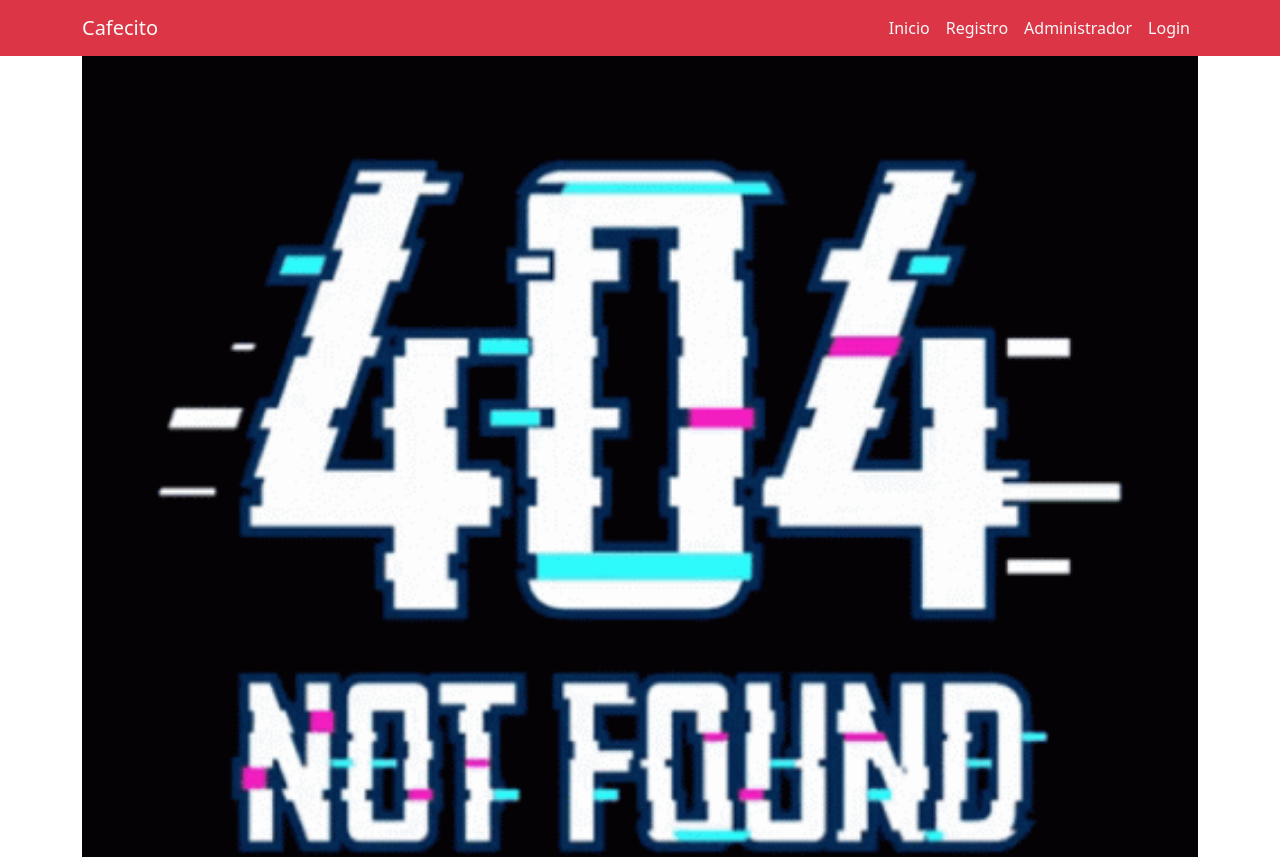
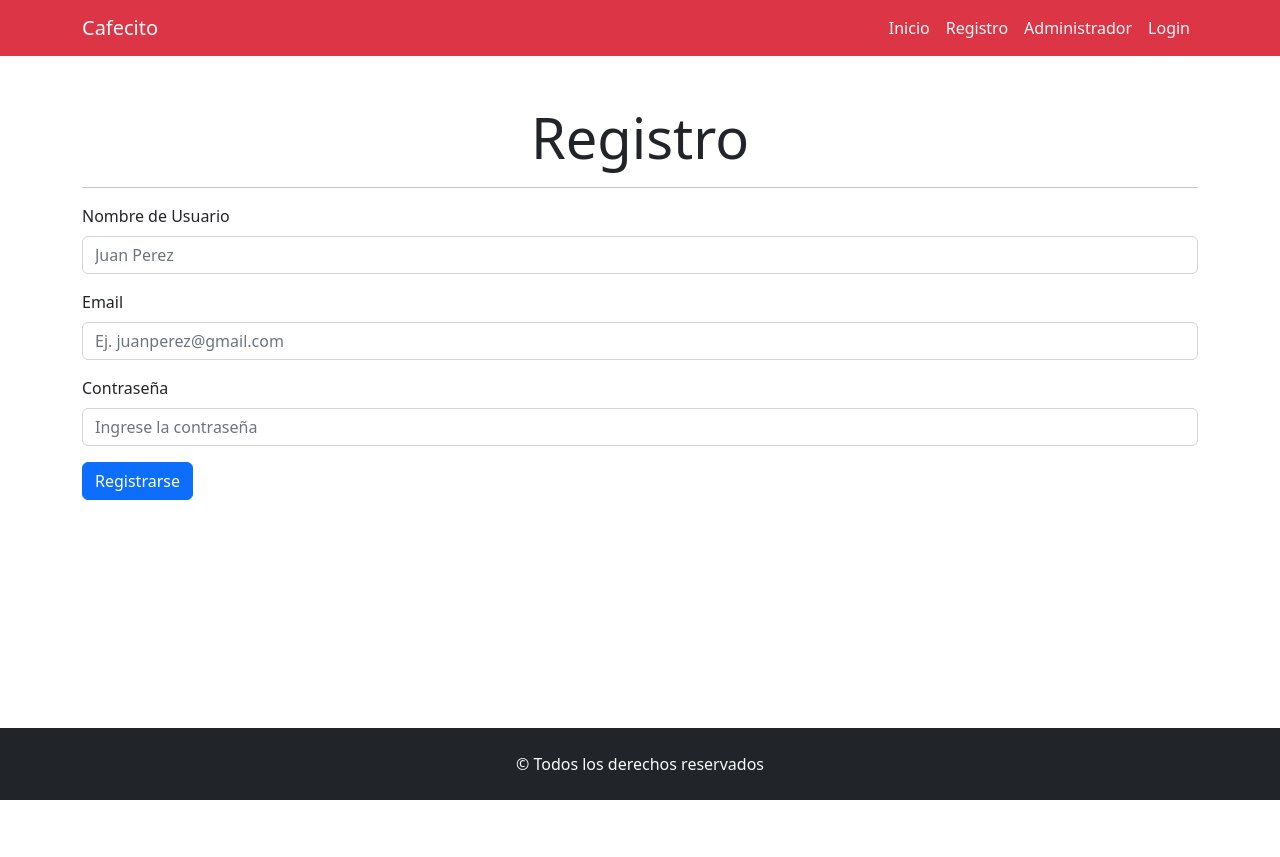
Before and after one commit to Juliancito1/CafecitoReact, a React (Vite) app: page /registro in a window 1280 px wide. Shown: the top 857 px of the page. After the commit the page ends 800 px from the top, so only its background shows below. Built offline with nearby package versions, Linux system fonts and the light colour scheme.

Commit message:
Se crearon los componentes Login y Registro

```diff
--- a/src/App.jsx
+++ b/src/App.jsx
@@ -9,6 +9,8 @@ import CrearProducto from './components/views/producto/CrearProducto';
 import EditarProducto from './components/views/producto/EditarProducto';
 import DetalleProducto from './components/views/producto/detalleProducto';
 import { BrowserRouter, Routes , Route } from 'react-router-dom';
+import Login from './components/views/Login';
+import Registro from './components/views/Registro';
 
 function App() {
 
@@ -17,8 +19,8 @@ function App() {
     <Menu></Menu>
       <Routes>
         <Route exact path="/" element={<Inicio></Inicio>}></Route>
-        {/* <Route exact path="/registro" element={<Registro></Registro>}></Route>
-        <Route exact path="/registro" element={<Registro></Registro>}></Route> */}
+         <Route exact path="/registro" element={<Registro></Registro>}></Route>
+        <Route exact path="/login" element={<Login></Login>}></Route>
         <Route exact path="/administrador" element={<Administrador></Administrador>}></Route>
         <Route exact path="/administrador/crear" element={<CrearProducto></CrearProducto>}></Route>
         <Route path="*" element={<Error404></Error404>}></Route>
--- /dev/null
+++ b/src/components/views/Login.jsx
@@ -0,0 +1,22 @@
+import { Form , Button , Container } from "react-bootstrap";
+const Login = () => {
+    return (
+        <Container className="mainPage mt-5">
+            <h2 className="display-4 text-center">Iniciar Sesión</h2>
+            <hr/>
+            <Form>
+            <Form.Group className="mb-3" controlId="formProducto">
+            <Form.Label>Nombre de Usuario</Form.Label>
+            <Form.Control type="text" placeholder="Juan Perez" />
+            </Form.Group>
+            <Form.Group className="mb-3" controlId="formPrecio">
+            <Form.Label>Contraseña</Form.Label>
+            <Form.Control type="text" placeholder="Ingrese la contraseña" />
+            </Form.Group>
+            <Button variant="primary">Ingresar</Button>
+            </Form>
+        </Container>
+    );
+};
+
+export default Login;
--- /dev/null
+++ b/src/components/views/Registro.jsx
@@ -0,0 +1,27 @@
+import { Form , Button , Container } from "react-bootstrap";
+
+const Registro = () => {
+    return (
+        <Container className="mainPage mt-5">
+            <h2 className="display-4 text-center">Registro</h2>
+            <hr/>
+            <Form>
+            <Form.Group className="mb-3" controlId="formProducto">
+            <Form.Label>Nombre de Usuario</Form.Label>
+            <Form.Control type="text" placeholder="Juan Perez" />
+            </Form.Group>
+            <Form.Group className="mb-3" controlId="formProducto">
+            <Form.Label>Email</Form.Label>
+            <Form.Control type="email" placeholder="Ej. juanperez@gmail.com" />
+            </Form.Group>
+            <Form.Group className="mb-3" controlId="formPrecio">
+            <Form.Label>Contraseña</Form.Label>
+            <Form.Control type="text" placeholder="Ingrese la contraseña" />
+            </Form.Group>
+            <Button variant="primary">Registrarse</Button>
+            </Form>
+        </Container>
+    );
+};
+
+export default Registro;
```
